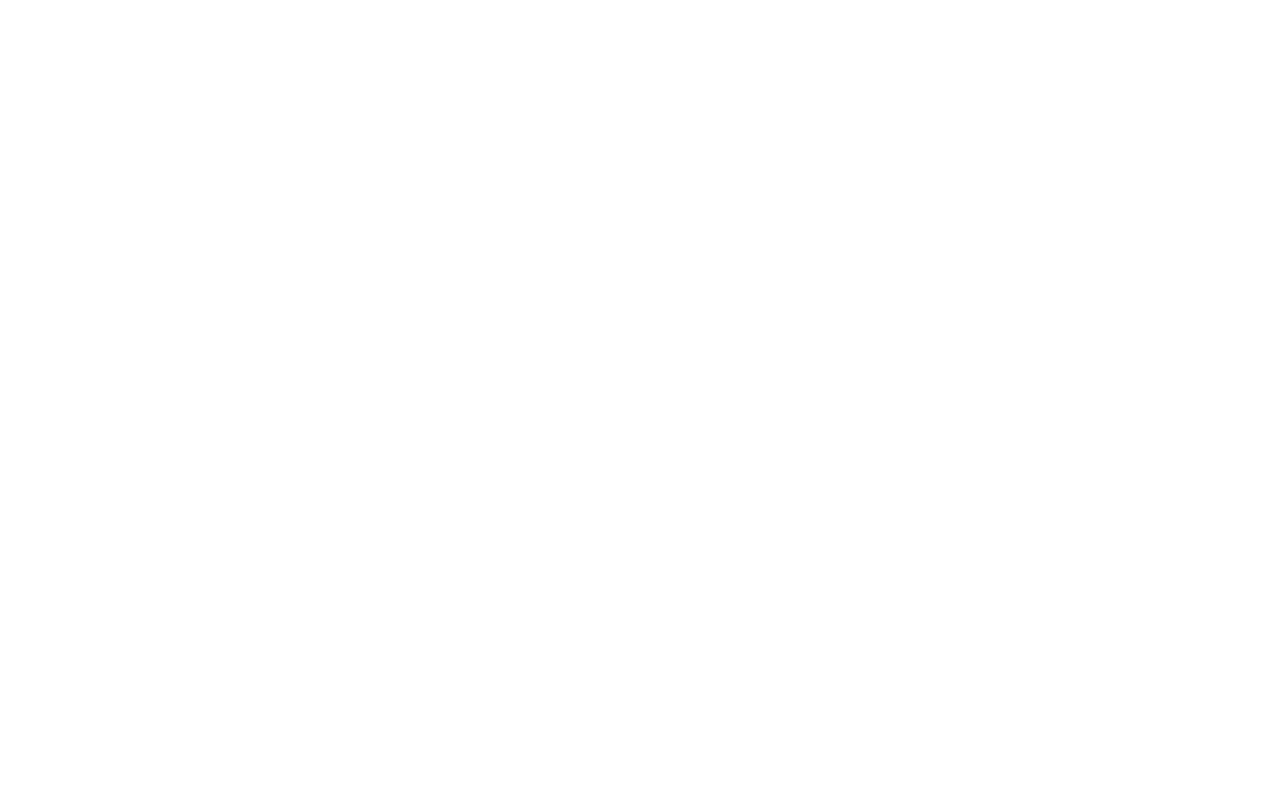
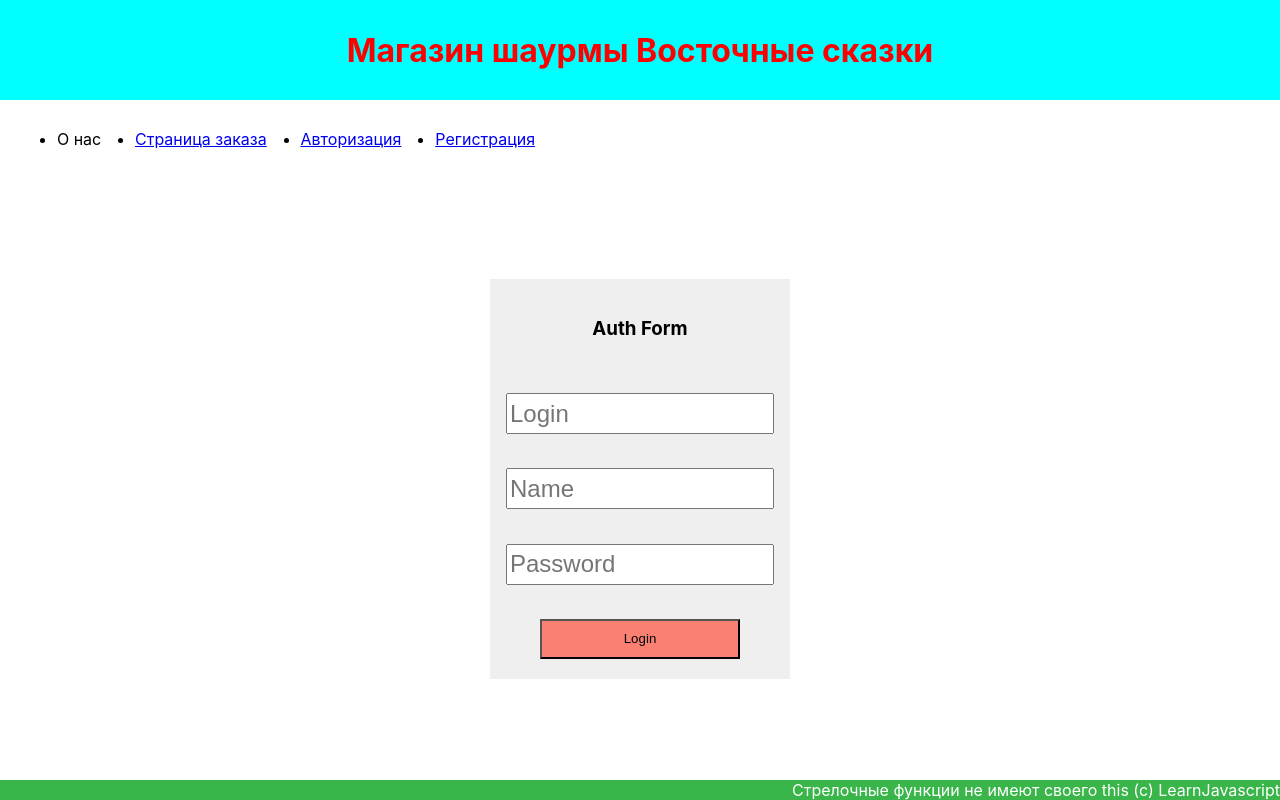
Before and after one commit to venEd23/Shurma2, a React (Create React App) app: page /auth in a window 1280 px wide. Built offline with nearby package versions, Linux system fonts and the light colour scheme.

Commit message:
initialise commit

```diff
--- a/src/components/App/App.tsx
+++ b/src/components/App/App.tsx
@@ -1,18 +1,17 @@
 import React from "react";
-import { Route } from "react-router-dom";
+import { Route, Switch } from "react-router-dom";
 import logo from "./logo.svg";
 import CardList from "../MainPage";
 import AuthPageContainer from "../AuthPageContainer";
 
-
-
 function App() {
   return (
     <>
-    <Route path='/' exact component={AuthPageContainer} />
-    <Route path='/main' exact component={CardList} />
-    {/* <CardList numbers={[]} /> */}
-
+      <Switch>
+        <Route path="/auth" exact component={AuthPageContainer} />
+        <Route path="/main" exact component={CardList} />
+        {/* <CardList numbers={[]} /> */}
+      </Switch>
     </>
   );
 }
--- a/src/components/AuthFolder/index.tsx
+++ b/src/components/AuthFolder/index.tsx
@@ -1,6 +1,7 @@
 import React, { FC } from "react";
 import style from "./AuthPage.module.scss";
 import AuthForm from "./AuthForm";
+import NavMenu from "../Common/NavElems";
 
 const AuthPage: FC = () => (
   <div className={style.auth_page_wrapper}>
@@ -8,6 +9,7 @@
       {" "}
       Магазин шурмы Восточные сказки
     </h1>
+    <NavMenu />
     <AuthForm />
     <footer className={style.footer}>
       Стрелочные функции не имеют своего this (c) LearnJavascript
--- a/src/components/AuthPage/AuthPage.module.scss
+++ b/src/components/AuthPage/AuthPage.module.scss
@@ -12,26 +12,11 @@
     background-color: rebeccapurple;
   }
 
-  .h1 {
-      width: 100%;
-      height: 100px;
-      padding-top: 0;
-      margin-top: 0;
-      background-color: aqua;
-      justify-content: center;
-      align-items: center;
-      display: flex;
-  }
 
-  .footer {
-    position: fixed;
-    left: 0; bottom: 0;
-    text-align: right;
-    background: #39b54a;
-      color: #fff;
-      width: 100%;
-  }
 
   .div {
-    padding-top: 100px;
+    padding-top: 0;
+    margin-top: 0;
+    padding-bottom: 0;
+    margin-bottom: 0;
   }
--- a/src/components/AuthPage/index.tsx
+++ b/src/components/AuthPage/index.tsx
@@ -1,17 +1,16 @@
 import React, { FC } from "react";
 import AuthForm from "../AuthFolder/AuthForm";
+import Footer from "../Common/Footer";
+import Header from "../Common/Header";
+import NavMenu from "../Common/NavElems";
 import style from "./AuthPage.module.scss";
 
 const AuthPage: FC = () => (
   <div className={style.auth_page_wrapper}>
-    <h1 className={style.h1} style={{ color: "red" }}>
-          {" "}
-          Магазин шаурмы Восточные сказки
-        </h1>
-    <AuthForm/>
-    <footer className={style.footer}>
-          Стрелочные функции не имеют своего this (c) LearnJavascript
-        </footer>
+    <Header />
+    <NavMenu />
+    <AuthForm />
+    <Footer />
   </div>
 );
 
--- /dev/null
+++ b/src/components/Common/Footer/Footer.module.scss
@@ -0,0 +1,8 @@
+.footer {
+    position: fixed;
+    left: 0; bottom: 0;
+    text-align: right;
+    background: #39b54a;
+      color: #fff;
+      width: 100%;
+  }
--- /dev/null
+++ b/src/components/Common/Footer/index.tsx
@@ -0,0 +1,16 @@
+import React from "react";
+import style from "./Footer.module.scss";
+
+class Footer extends React.PureComponent {
+  render() {
+    return (
+      <>
+        <footer className={style.footer}>
+          Стрелочные функции не имеют своего this (c) LearnJavascript
+        </footer>
+      </>
+    );
+  }
+}
+
+export default Footer;
--- /dev/null
+++ b/src/components/Common/Header/Header.module.scss
@@ -0,0 +1,11 @@
+.h1 {
+    width: 100%;
+    height: 100px;
+    padding-top: 0;
+    margin-top: 0;
+    padding-bottom: 0;
+    background-color: aqua;
+    justify-content: center;
+    align-items: center;
+    display: flex;
+}
--- /dev/null
+++ b/src/components/Common/Header/index.tsx
@@ -0,0 +1,17 @@
+import React from "react";
+import style from "./Header.module.scss";
+
+class Header extends React.PureComponent {
+  render() {
+    return (
+      <>
+        <h1 className={style.h1} style={{ color: "red" }}>
+          {" "}
+          Магазин шаурмы Восточные сказки
+        </h1>
+      </>
+    );
+  }
+}
+
+export default Header;
--- /dev/null
+++ b/src/components/Common/NavElems/NavMenu.module.scss
@@ -0,0 +1,13 @@
+.nav_wrapper {
+  width: 40%;
+}
+
+.nav_list {
+  width: 100%;
+  height: 100%;
+  padding-top: 0;
+  margin-top: 0;
+  display: flex;
+  justify-content: space-around;
+  align-items: center;
+}
--- /dev/null
+++ b/src/components/Common/NavElems/index.tsx
@@ -0,0 +1,28 @@
+import React from "react";
+import { Link } from "react-router-dom";
+import style from "./NavMenu.module.scss";
+
+class NavMenu extends React.PureComponent {
+  render() {
+    return (
+      <>
+        <nav className={style.nav_wrapper}>
+          <ul className={style.nav_list}>
+            <li>О нас</li>
+            <li>
+              <Link to="/main">Страница заказа</Link>
+            </li>
+            <li>
+              <Link to="/auth">Авторизация</Link>
+            </li>
+            <li>
+              <Link to="/reg">Регистрация</Link>
+            </li>
+          </ul>
+        </nav>
+      </>
+    );
+  }
+}
+
+export default NavMenu;
--- a/src/components/MainPage/CardList.module.scss
+++ b/src/components/MainPage/CardList.module.scss
@@ -2,25 +2,7 @@
   background-color: rebeccapurple;
 }
 
-.h1 {
-    width: 100%;
-    height: 100px;
-    margin:0;
-    padding-top: 0p;
-    background-color: aqua;
-    justify-content: center;
-    align-items: center;
-    display: flex;
-}
 
-.footer {
-  position: fixed;
-  left: 0; bottom: 0;
-  text-align: right;
-  background: #39b54a;
-    color: #fff;
-    width: 100%;
-}
 
 .div {
   padding-top: 10px;
--- a/src/components/MainPage/index.tsx
+++ b/src/components/MainPage/index.tsx
@@ -1,6 +1,9 @@
 import React from "react";
 import CardListItem from "./CardListItem";
 import style from "./CardList.module.scss";
+import Footer from "../Common/Footer";
+import Header from "../Common/Header";
+import NavMenu from "../Common/NavElems";
 
 type TState = {
   numbers: Array<number>;
@@ -36,10 +39,9 @@
 
     return (
       <>
-        <h1 className={style.h1} style={{ color: "red" }}>
-          {" "}
-          Магазин шаурмы Восточные сказки
-        </h1>
+        <Header />
+        <NavMenu />
+
 
         <div className={style.block}>
           Ваш заказ
@@ -52,9 +54,7 @@
           </button>
         </div>
 
-        <footer className={style.footer}>
-          Стрелочные функции не имеют своего this (c) LearnJavascript
-        </footer>
+        <Footer />
       </>
     );
   }
```
